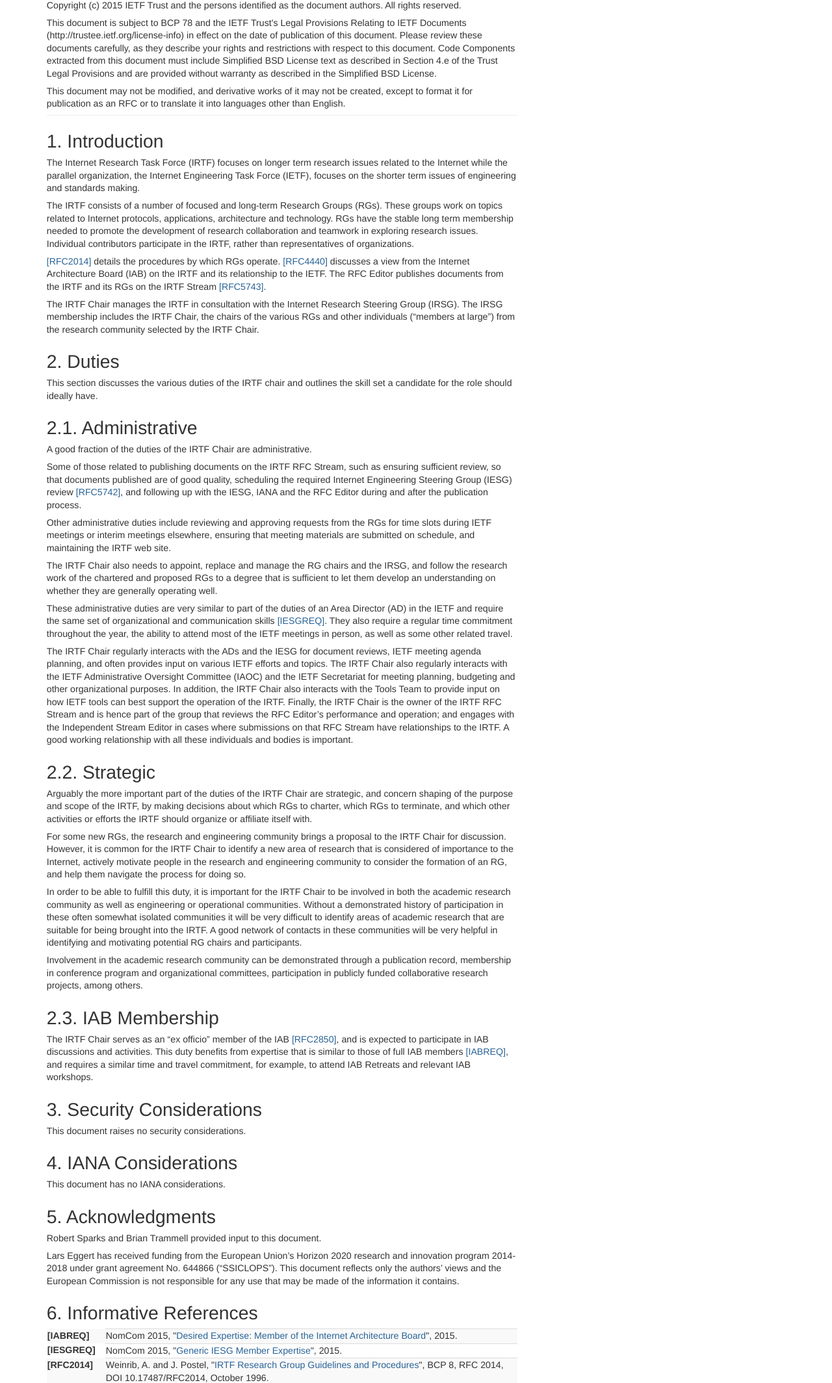
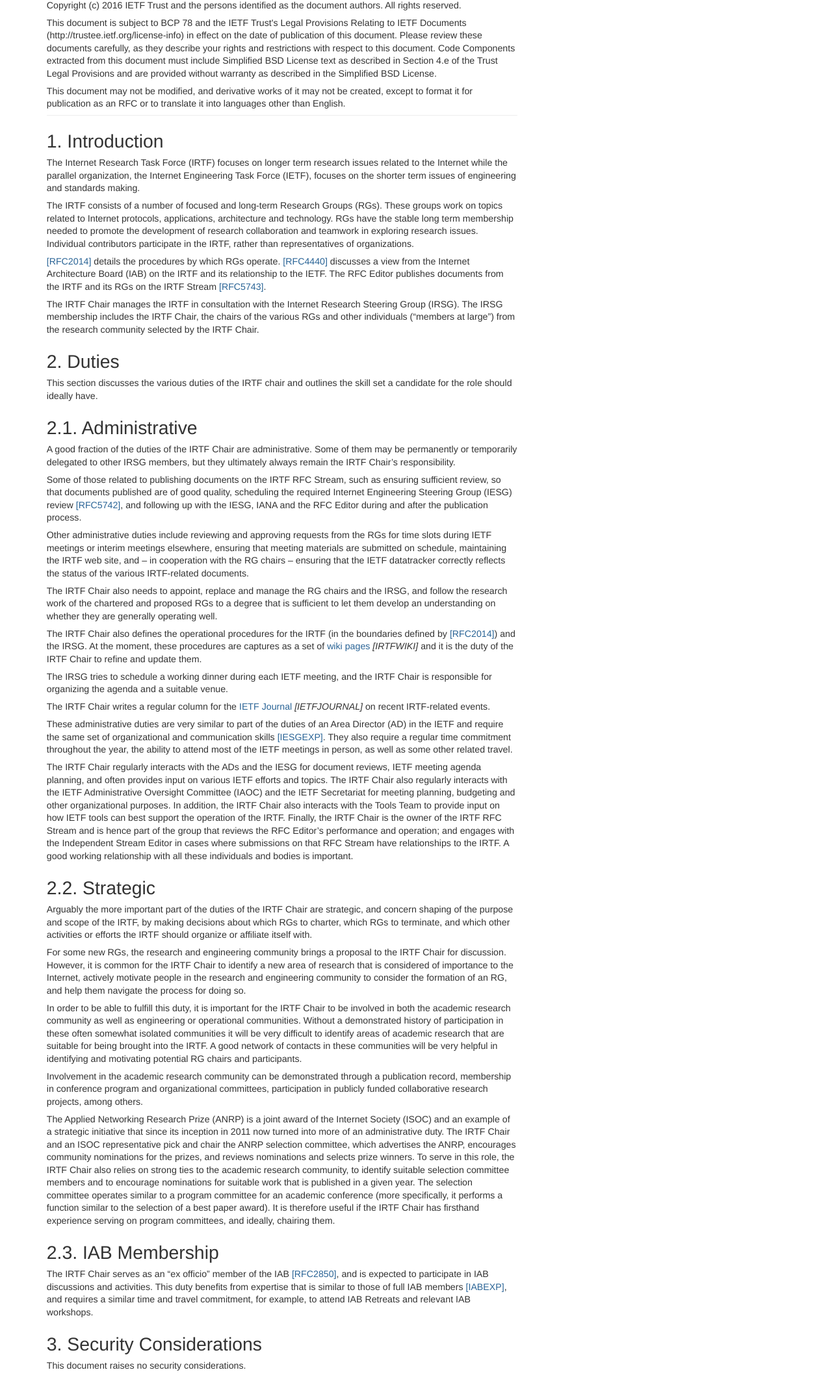
Before and after one commit to larseggert/irtf-chair-description, a plain HTML site: page draft-eggert-irtf-chair-description.html in a window 1280 px wide. Shown: the part 672-2800 px from the top of the page at 65% size. Drawn offline with Linux system fonts and the light colour scheme.

Commit message:
Script updating gh-pages. [ci skip]

```diff
--- a/draft-eggert-irtf-chair-description.html
+++ b/draft-eggert-irtf-chair-description.html
@@ -285,7 +285,7 @@ li, p {
 
   <meta name="dct.creator" content="Eggert, L." />
   <meta name="dct.identifier" content="urn:ietf:id:draft-eggert-irtf-chair-description-latest" />
-  <meta name="dct.issued" scheme="ISO8601" content="2015-12-29" />
+  <meta name="dct.issued" scheme="ISO8601" content="2016-1-04" />
   <meta name="dct.abstract" content="This document briefly describes the role of the Chair of the Internet Research Task Force (IRTF), discusses its duties and outlines the skill set a candidate for the role should ideally have." />
   <meta name="description" content="This document briefly describes the role of the Chair of the Internet Research Task Force (IRTF), discusses its duties and outlines the skill set a candidate for the role should ideally have." />
 
@@ -306,10 +306,10 @@ li, p {
 </tr>
 <tr>
   <td class="left">Intended status: Informational</td>
-  <td class="right">December 29, 2015</td>
+  <td class="right">January 04, 2016</td>
 </tr>
 <tr>
-  <td class="left">Expires: July 1, 2016</td>
+  <td class="left">Expires: July 7, 2016</td>
   <td class="right"></td>
 </tr>
 
@@ -330,11 +330,11 @@ li, p {
 <p>This Internet-Draft is submitted in full conformance with the provisions of BCP 78 and BCP 79.</p>
 <p>Internet-Drafts are working documents of the Internet Engineering Task Force (IETF).  Note that other groups may also distribute working documents as Internet-Drafts.  The list of current Internet-Drafts is at http://datatracker.ietf.org/drafts/current/.</p>
 <p>Internet-Drafts are draft documents valid for a maximum of six months and may be updated, replaced, or obsoleted by other documents at any time.  It is inappropriate to use Internet-Drafts as reference material or to cite them other than as "work in progress."</p>
-<p>This Internet-Draft will expire on July 1, 2016.</p>
+<p>This Internet-Draft will expire on July 7, 2016.</p>
 <h1 id="rfc.copyrightnotice">
   <a href="#rfc.copyrightnotice">Copyright Notice</a>
 </h1>
-<p>Copyright (c) 2015 IETF Trust and the persons identified as the document authors.  All rights reserved.</p>
+<p>Copyright (c) 2016 IETF Trust and the persons identified as the document authors.  All rights reserved.</p>
 <p>This document is subject to BCP 78 and the IETF Trust's Legal Provisions Relating to IETF Documents (http://trustee.ietf.org/license-info) in effect on the date of publication of this document.  Please review these documents carefully, as they describe your rights and restrictions with respect to this document.  Code Components extracted from this document must include Simplified BSD License text as described in Section 4.e of the Trust Legal Provisions and are provided without warranty as described in the Simplified BSD License.</p>
 <p>This document may not be modified, and derivative works of it may not be created, except to format it for publication as an RFC or to translate it into languages other than English.</p>
 
@@ -365,40 +365,56 @@ li, p {
 <h1 id="rfc.section.2"><a href="#rfc.section.2">2.</a> <a href="#duties" id="duties">Duties</a></h1>
 <p id="rfc.section.2.p.1">This section discusses the various duties of the IRTF chair and outlines the skill set a candidate for the role should ideally have.</p>
 <h1 id="rfc.section.2.1"><a href="#rfc.section.2.1">2.1.</a> <a href="#administrative" id="administrative">Administrative</a></h1>
-<p id="rfc.section.2.1.p.1">A good fraction of the duties of the IRTF Chair are administrative.</p>
+<p id="rfc.section.2.1.p.1">A good fraction of the duties of the IRTF Chair are administrative. Some of them may be permanently or temporarily delegated to other IRSG members, but they ultimately always remain the IRTF Chair&#8217;s responsibility.</p>
 <p id="rfc.section.2.1.p.2">Some of those related to publishing documents on the IRTF RFC Stream, such as ensuring sufficient review, so that documents published are of good quality, scheduling the required Internet Engineering Steering Group (IESG) review <a href="#RFC5742">[RFC5742]</a>, and following up with the IESG, IANA and the RFC Editor during and after the publication process.</p>
-<p id="rfc.section.2.1.p.3">Other administrative duties include reviewing and approving requests from the RGs for time slots during IETF meetings or interim meetings elsewhere, ensuring that meeting materials are submitted on schedule, and maintaining the IRTF web site.</p>
+<p id="rfc.section.2.1.p.3">Other administrative duties include reviewing and approving requests from the RGs for time slots during IETF meetings or interim meetings elsewhere, ensuring that meeting materials are submitted on schedule, maintaining the IRTF web site, and &#8211; in cooperation with the RG chairs &#8211; ensuring that the IETF datatracker correctly reflects the status of the various IRTF-related documents.</p>
 <p id="rfc.section.2.1.p.4">The IRTF Chair also needs to appoint, replace and manage the RG chairs and the IRSG, and follow the research work of the chartered and proposed RGs to a degree that is sufficient to let them develop an understanding on whether they are generally operating well.</p>
-<p id="rfc.section.2.1.p.5">These administrative duties are very similar to part of the duties of an Area Director (AD) in the IETF and require the same set of organizational and communication skills <a href="#IESGREQ">[IESGREQ]</a>. They also require a regular time commitment throughout the year, the ability to attend most of the IETF meetings in person, as well as some other related travel.</p>
-<p id="rfc.section.2.1.p.6">The IRTF Chair regularly interacts with the ADs and the IESG for document reviews, IETF meeting agenda planning, and often provides input on various IETF efforts and topics. The IRTF Chair also regularly interacts with the IETF Administrative Oversight Committee (IAOC) and the IETF Secretariat for meeting planning, budgeting and other organizational purposes. In addition, the IRTF Chair also interacts with the Tools Team to provide input on how IETF tools can best support the operation of the IRTF. Finally, the IRTF Chair is the owner of the IRTF RFC Stream and is hence part of the group that reviews the RFC Editor&#8217;s performance and operation; and engages with the Independent Stream Editor in cases where submissions on that RFC Stream have relationships to the IRTF. A good working relationship with all these individuals and bodies is important.</p>
+<p id="rfc.section.2.1.p.5">The IRTF Chair also defines the operational procedures for the IRTF (in the boundaries defined by <a href="#RFC2014">[RFC2014]</a>) and the IRSG. At the moment, these procedures are captures as a set of <a href="#IRTFWIKI">wiki pages</a> <cite title="NONE">[IRTFWIKI]</cite> and it is the duty of the IRTF Chair to refine and update them.</p>
+<p id="rfc.section.2.1.p.6">The IRSG tries to schedule a working dinner during each IETF meeting, and the IRTF Chair is responsible for organizing the agenda and a suitable venue.</p>
+<p id="rfc.section.2.1.p.7">The IRTF Chair writes a regular column for the <a href="#IETFJOURNAL">IETF Journal</a> <cite title="NONE">[IETFJOURNAL]</cite> on recent IRTF-related events.</p>
+<p id="rfc.section.2.1.p.8">These administrative duties are very similar to part of the duties of an Area Director (AD) in the IETF and require the same set of organizational and communication skills <a href="#IESGEXP">[IESGEXP]</a>. They also require a regular time commitment throughout the year, the ability to attend most of the IETF meetings in person, as well as some other related travel.</p>
+<p id="rfc.section.2.1.p.9">The IRTF Chair regularly interacts with the ADs and the IESG for document reviews, IETF meeting agenda planning, and often provides input on various IETF efforts and topics. The IRTF Chair also regularly interacts with the IETF Administrative Oversight Committee (IAOC) and the IETF Secretariat for meeting planning, budgeting and other organizational purposes. In addition, the IRTF Chair also interacts with the Tools Team to provide input on how IETF tools can best support the operation of the IRTF. Finally, the IRTF Chair is the owner of the IRTF RFC Stream and is hence part of the group that reviews the RFC Editor&#8217;s performance and operation; and engages with the Independent Stream Editor in cases where submissions on that RFC Stream have relationships to the IRTF. A good working relationship with all these individuals and bodies is important.</p>
 <h1 id="rfc.section.2.2"><a href="#rfc.section.2.2">2.2.</a> <a href="#strategic" id="strategic">Strategic</a></h1>
 <p id="rfc.section.2.2.p.1">Arguably the more important part of the duties of the IRTF Chair are strategic, and concern shaping of the purpose and scope of the IRTF, by making decisions about which RGs to charter, which RGs to terminate, and which other activities or efforts the IRTF should organize or affiliate itself with.</p>
 <p id="rfc.section.2.2.p.2">For some new RGs, the research and engineering community brings a proposal to the IRTF Chair for discussion. However, it is common for the IRTF Chair to identify a new area of research that is considered of importance to the Internet, actively motivate people in the research and engineering community to consider the formation of an RG, and help them navigate the process for doing so.</p>
 <p id="rfc.section.2.2.p.3">In order to be able to fulfill this duty, it is important for the IRTF Chair to be involved in both the academic research community as well as engineering or operational communities. Without a demonstrated history of participation in these often somewhat isolated communities it will be very difficult to identify areas of academic research that are suitable for being brought into the IRTF. A good network of contacts in these communities will be very helpful in identifying and motivating potential RG chairs and participants.</p>
 <p id="rfc.section.2.2.p.4">Involvement in the academic research community can be demonstrated through a publication record, membership in conference program and organizational committees, participation in publicly funded collaborative research projects, among others.</p>
+<p id="rfc.section.2.2.p.5">The Applied Networking Research Prize (ANRP) is a joint award of the Internet Society (ISOC) and an example of a strategic initiative that since its inception in 2011 now turned into more of an administrative duty. The IRTF Chair and an ISOC representative pick and chair the ANRP selection committee, which advertises the ANRP, encourages community nominations for the prizes, and reviews nominations and selects prize winners. To serve in this role, the IRTF Chair also relies on strong ties to the academic research community, to identify suitable selection committee members and to encourage nominations for suitable work that is published in a given year. The selection committee operates similar to a program committee for an academic conference (more specifically, it performs a function similar to the selection of a best paper award). It is therefore useful if the IRTF Chair has firsthand experience serving on program committees, and ideally, chairing them.</p>
 <h1 id="rfc.section.2.3"><a href="#rfc.section.2.3">2.3.</a> <a href="#iab-membership" id="iab-membership">IAB Membership</a></h1>
-<p id="rfc.section.2.3.p.1">The IRTF Chair serves as an &#8220;ex officio&#8221; member of the IAB <a href="#RFC2850">[RFC2850]</a>, and is expected to participate in IAB discussions and activities. This duty benefits from expertise that is similar to those of full IAB members <a href="#IABREQ">[IABREQ]</a>, and requires a similar time and travel commitment, for example, to attend IAB Retreats and relevant IAB workshops.</p>
+<p id="rfc.section.2.3.p.1">The IRTF Chair serves as an &#8220;ex officio&#8221; member of the IAB <a href="#RFC2850">[RFC2850]</a>, and is expected to participate in IAB discussions and activities. This duty benefits from expertise that is similar to those of full IAB members <a href="#IABEXP">[IABEXP]</a>, and requires a similar time and travel commitment, for example, to attend IAB Retreats and relevant IAB workshops.</p>
 <h1 id="rfc.section.3"><a href="#rfc.section.3">3.</a> <a href="#security-considerations" id="security-considerations">Security Considerations</a></h1>
 <p id="rfc.section.3.p.1">This document raises no security considerations.</p>
 <h1 id="rfc.section.4"><a href="#rfc.section.4">4.</a> <a href="#iana-considerations" id="iana-considerations">IANA Considerations</a></h1>
 <p id="rfc.section.4.p.1">This document has no IANA considerations.</p>
 <h1 id="rfc.section.5"><a href="#rfc.section.5">5.</a> <a href="#acknowledgments" id="acknowledgments">Acknowledgments</a></h1>
-<p id="rfc.section.5.p.1">Robert Sparks and Brian Trammell provided input to this document.</p>
+<p id="rfc.section.5.p.1">Robert Sparks, Brian Trammell and Stephen Farrell provided input to this document.</p>
 <p id="rfc.section.5.p.2">Lars Eggert has received funding from the European Union&#8217;s Horizon 2020 research and innovation program 2014-2018 under grant agreement No. 644866 (&#8220;SSICLOPS&#8221;).  This document reflects only the authors&#8217; views and the European Commission is not responsible for any use that may be made of the information it contains.</p>
 <h1 id="rfc.references"><a href="#rfc.references">6.</a> Informative References</h1>
 <table>
   <tbody>
     <tr>
       <td class="reference">
-        <b id="IABREQ">[IABREQ]</b>
+        <b id="IABEXP">[IABEXP]</b>
       </td>
       <td class="top"><a>NomCom 2015</a>, "<a href="https://datatracker.ietf.org/nomcom/2015/requirements/#iab-member">Desired Expertise: Member of the Internet Architecture Board</a>", 2015.</td>
     </tr>
     <tr>
       <td class="reference">
-        <b id="IESGREQ">[IESGREQ]</b>
+        <b id="IESGEXP">[IESGEXP]</b>
       </td>
       <td class="top"><a>NomCom 2015</a>, "<a href="http://trac.tools.ietf.org/group/iesg/trac/wiki/GenericExpertise">Generic IESG Member Expertise</a>", 2015.</td>
+    </tr>
+    <tr>
+      <td class="reference">
+        <b id="IETFJOURNAL">[IETFJOURNAL]</b>
+      </td>
+      <td class="top"><a>Internet Society</a>, "<a href="http://www.internetsociety.org/publications/ietf-journal">The IETF Journal</a>", n.d..</td>
+    </tr>
+    <tr>
+      <td class="reference">
+        <b id="IRTFWIKI">[IRTFWIKI]</b>
+      </td>
+      <td class="top"><a>Internet Research Task Force</a>, "<a href="http://trac.tools.ietf.org/group/irtf/trac/wiki">IRTF Wiki</a>", n.d..</td>
     </tr>
     <tr>
       <td class="reference">
```
Also changed, not shown: index.html (+29 -13 lines), draft-eggert-irtf-chair-description.txt.
